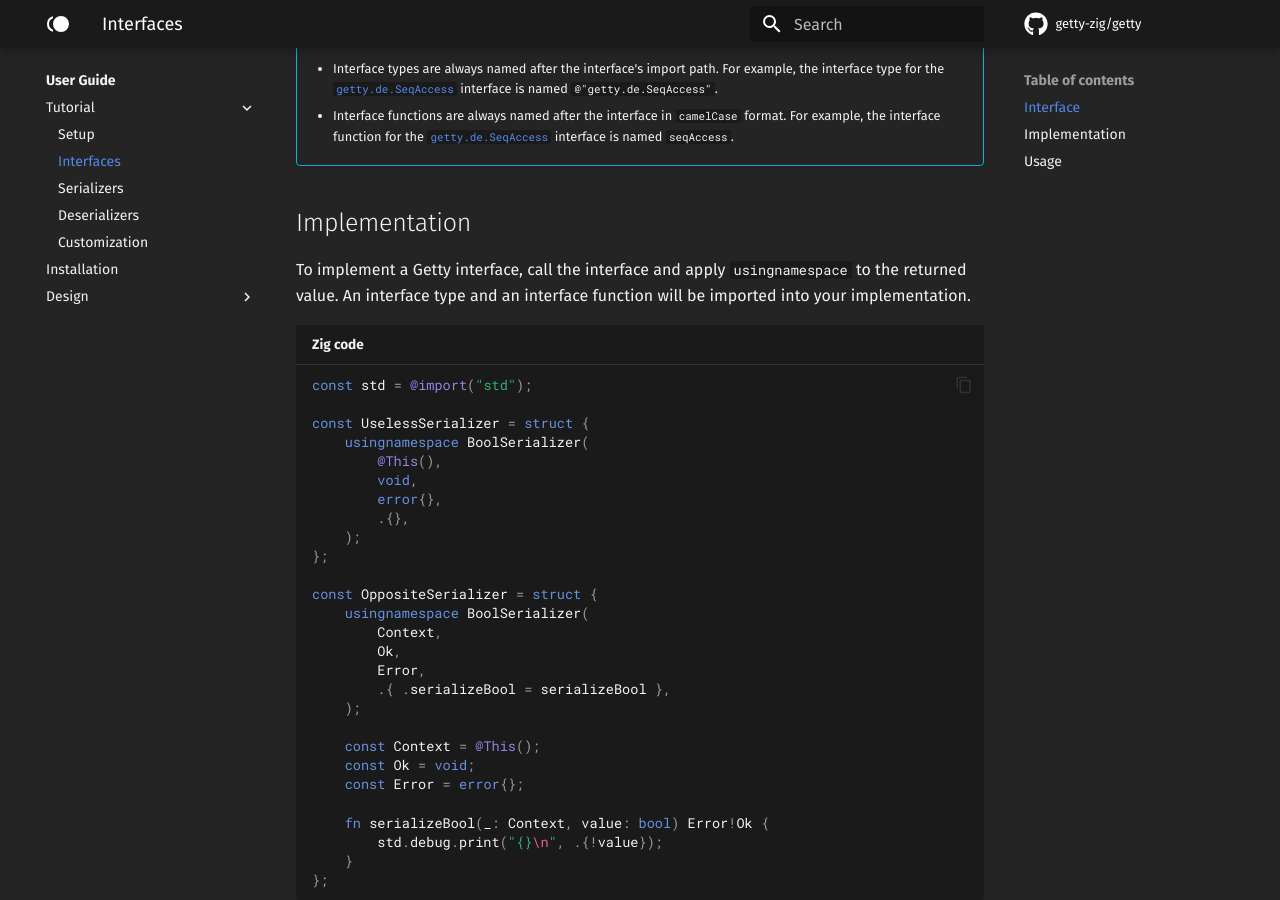
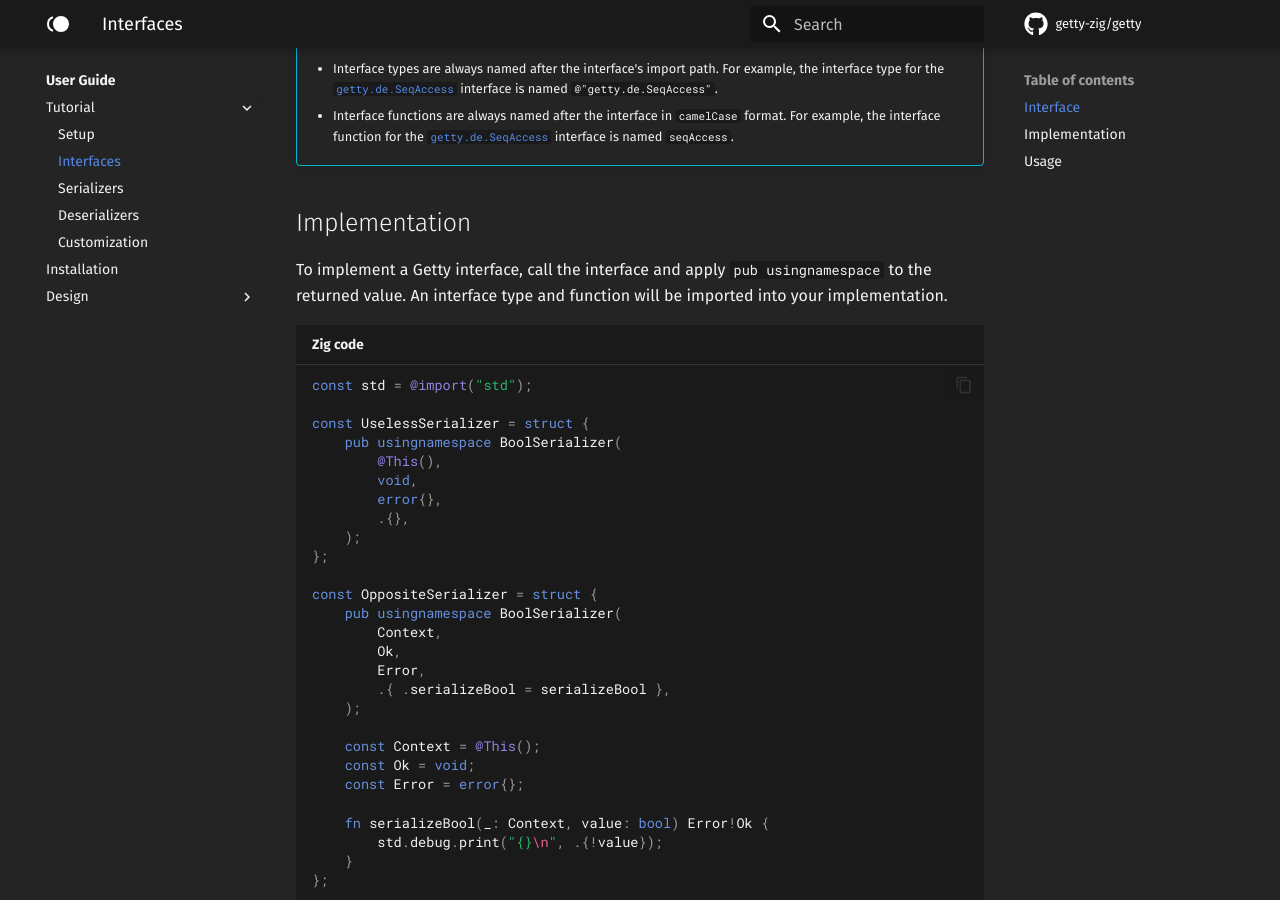
Before and after one commit to getty-zig/getty.so, an MkDocs documentation site: the page built from docs/user-guide/tutorial/interfaces.md, in a window 1280 px wide and 900 px high, scrolled down 1518 px. Built offline with MkDocs 1.6.1 and Material for MkDocs 9.7.7, drawn with Linux system fonts in a browser that asks for light colours; comment, search, counter and statistics services are not loaded.

Commit message:
update interfaces

````diff
--- a/docs/user-guide/tutorial/interfaces.md
+++ b/docs/user-guide/tutorial/interfaces.md
@@ -79,15 +79,15 @@ struct {
 
 ## Implementation
 
-To implement a Getty interface, call the interface and apply `usingnamespace`
-to the returned value. An interface type and an interface function will be imported into
-your implementation.
+To implement a Getty interface, call the interface and apply `pub
+usingnamespace` to the returned value. An interface type and function will be
+imported into your implementation.
 
 ```zig title="Zig code"
 const std = @import("std");
 
 const UselessSerializer = struct {
-    usingnamespace BoolSerializer(
+    pub usingnamespace BoolSerializer(
         @This(),
         void,
         error{},
@@ -96,7 +96,7 @@ const UselessSerializer = struct {
 };
 
 const OppositeSerializer = struct {
-    usingnamespace BoolSerializer(
+    pub usingnamespace BoolSerializer(
         Context,
         Ok,
         Error,
````
